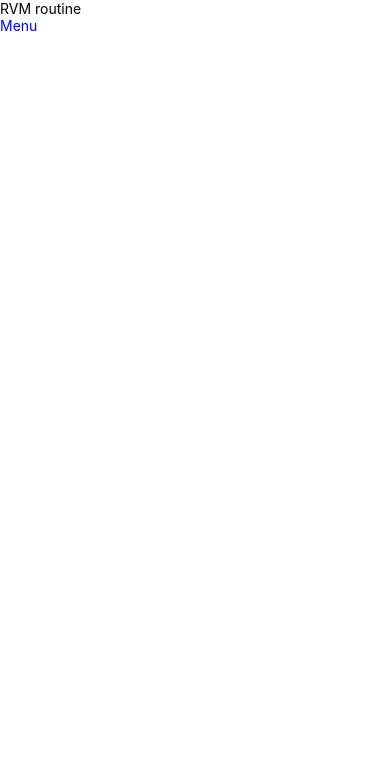
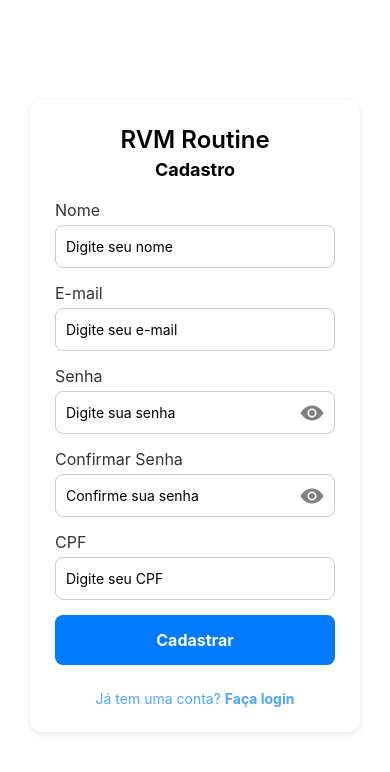
Before and after one commit to VanderleiaRibeiro/Tech-Academy-7, a React Native app in the folder frontend/: screen /Signup in a window 390 px wide. Shown: the top 772 px of the page. Built offline with nearby package versions, Linux system fonts and the light colour scheme.

Commit message:
feat(signup): criar tela de cadastro com campos de nome, e-mail, senha, confirmar senha e CPF

```diff
--- a/frontend/App.js
+++ b/frontend/App.js
@@ -1,5 +1,6 @@
-import Cabecalho from "./src/components/Cabecalho";
+import React from "react";
+import Signup from "./src/telas/Signup";
 
 export default function App() {
-  return <Cabecalho />;
+  return <Signup />;
 }
--- a/frontend/package.json
+++ b/frontend/package.json
@@ -14,6 +14,7 @@
     "@react-navigation/bottom-tabs": "^7.3.10",
     "@react-navigation/elements": "^2.3.8",
     "@react-navigation/native": "^7.1.6",
+    "@react-navigation/stack": "^7.4.8",
     "expo-blur": "~14.1.5",
     "expo-constants": "~17.1.7",
     "expo-font": "~13.3.2",
--- /dev/null
+++ b/frontend/src/telas/Signup.js
@@ -0,0 +1,134 @@
+import React, { useState } from "react";
+import {
+  View,
+  Text,
+  TextInput,
+  TouchableOpacity,
+  ScrollView,
+  KeyboardAvoidingView,
+  Platform,
+} from "react-native";
+import { Ionicons } from "@expo/vector-icons";
+import { signupStyles as styles } from "./signupStyles";
+
+export default function SignupScreen({ navigation }) {
+  const [nome, setNome] = useState("");
+  const [email, setEmail] = useState("");
+  const [senha, setSenha] = useState("");
+  const [confirmarSenha, setConfirmarSenha] = useState("");
+  const [cpf, setCpf] = useState("");
+  const [mostrarSenha, setMostrarSenha] = useState(false);
+  const [mostrarConfirmarSenha, setMostrarConfirmarSenha] = useState(false);
+
+  const handleSignup = () => {
+    if (senha !== confirmarSenha) {
+      alert("As senhas não coincidem!");
+      return;
+    }
+    console.log("Usuário cadastrado:", { nome, email, senha, cpf });
+    // integrar com backend aqui
+  };
+
+  return (
+    <KeyboardAvoidingView
+      style={{ flex: 1 }}
+      behavior={Platform.OS === "ios" ? "padding" : "height"}
+    >
+      <ScrollView
+        contentContainerStyle={styles.container}
+        keyboardShouldPersistTaps="handled"
+      >
+        <View style={styles.card}>
+          <Text style={styles.logo}>RVM Routine</Text>
+          <Text style={styles.title}>Cadastro</Text>
+
+          <View style={styles.inputWrapper}>
+            <Text style={styles.label}>Nome</Text>
+            <TextInput
+              style={styles.input}
+              placeholder="Digite seu nome"
+              value={nome}
+              onChangeText={setNome}
+            />
+          </View>
+
+          <View style={styles.inputWrapper}>
+            <Text style={styles.label}>E-mail</Text>
+            <TextInput
+              style={styles.input}
+              placeholder="Digite seu e-mail"
+              value={email}
+              onChangeText={setEmail}
+              keyboardType="email-address"
+              autoCapitalize="none"
+            />
+          </View>
+
+          <View style={styles.inputWrapper}>
+            <Text style={styles.label}>Senha</Text>
+            <View style={styles.passwordContainer}>
+              <TextInput
+                style={styles.inputPassword}
+                placeholder="Digite sua senha"
+                secureTextEntry={!mostrarSenha}
+                value={senha}
+                onChangeText={setSenha}
+              />
+              <TouchableOpacity onPress={() => setMostrarSenha(!mostrarSenha)}>
+                <Ionicons
+                  name={mostrarSenha ? "eye-off" : "eye"}
+                  size={24}
+                  color="gray"
+                />
+              </TouchableOpacity>
+            </View>
+          </View>
+
+          <View style={styles.inputWrapper}>
+            <Text style={styles.label}>Confirmar Senha</Text>
+            <View style={styles.passwordContainer}>
+              <TextInput
+                style={styles.inputPassword}
+                placeholder="Confirme sua senha"
+                secureTextEntry={!mostrarConfirmarSenha}
+                value={confirmarSenha}
+                onChangeText={setConfirmarSenha}
+              />
+              <TouchableOpacity
+                onPress={() => setMostrarConfirmarSenha(!mostrarConfirmarSenha)}
+              >
+                <Ionicons
+                  name={mostrarConfirmarSenha ? "eye-off" : "eye"}
+                  size={24}
+                  color="gray"
+                />
+              </TouchableOpacity>
+            </View>
+          </View>
+
+          <View style={styles.inputWrapper}>
+            <Text style={styles.label}>CPF</Text>
+            <TextInput
+              style={styles.input}
+              placeholder="Digite seu CPF"
+              value={cpf}
+              onChangeText={setCpf}
+              keyboardType="numeric"
+            />
+          </View>
+
+          <TouchableOpacity style={styles.button} onPress={handleSignup}>
+            <Text style={styles.buttonText}>Cadastrar</Text>
+          </TouchableOpacity>
+
+          <TouchableOpacity onPress={() => navigation.navigate("Login")}>
+            <Text style={styles.link}>
+              Já tem uma conta?{" "}
+              <Text style={{ fontWeight: "bold" }}>Faça login</Text>
+            </Text>
+          </TouchableOpacity>
+        </View>
+      </ScrollView>
+    </KeyboardAvoidingView>
+  );
+}
--- /dev/null
+++ b/frontend/src/telas/signupStyles.js
@@ -0,0 +1,99 @@
+import { StyleSheet } from "react-native";
+
+export const signupStyles = StyleSheet.create({
+  container: {
+    flex: 1,
+    justifyContent: "flex-start",
+    alignItems: "center",
+    paddingTop: 100,
+    paddingHorizontal: 30,
+    backgroundColor: "#fff",
+  },
+
+  card: {
+    width: "100%",
+    maxWidth: 400,
+    backgroundColor: "#fff",
+    borderRadius: 12,
+    padding: 25,
+    shadowColor: "#000",
+    shadowOffset: { width: 0, height: 2 },
+    shadowOpacity: 0.1,
+    shadowRadius: 6,
+    elevation: 5,
+    marginBottom: 20,
+  },
+
+  logo: {
+    fontSize: 24,
+    fontWeight: "600",
+    textAlign: "center",
+    marginBottom: 5,
+  },
+
+  title: {
+    fontSize: 18,
+    fontWeight: "bold",
+    textAlign: "center",
+    marginBottom: 20,
+  },
+
+  label: {
+    fontSize: 16,
+    marginBottom: 5,
+    color: "#333",
+  },
+
+  inputWrapper: {
+    width: "100%",
+    marginBottom: 15,
+  },
+
+  input: {
+    width: "100%",
+    borderWidth: 1,
+    borderColor: "#ccc",
+    borderRadius: 8,
+    paddingHorizontal: 10,
+    paddingVertical: 12,
+    backgroundColor: "#fff",
+  },
+
+  passwordContainer: {
+    flexDirection: "row",
+    alignItems: "center",
+    borderWidth: 1,
+    borderColor: "#ccc",
+    borderRadius: 8,
+    paddingHorizontal: 10,
+    paddingVertical: 0,
+  },
+
+  inputPassword: {
+    flex: 1,
+    paddingVertical: 12,
+  },
+
+  button: {
+    width: "100%",
+    maxWidth: 400,
+    backgroundColor: "#007AFF",
+    paddingVertical: 15,
+    borderRadius: 8,
+    alignItems: "center",
+    marginBottom: 15,
+  },
+
+  buttonText: {
+    color: "#fff",
+    fontSize: 16,
+    fontWeight: "bold",
+  },
+
+  link: {
+    color: "#4DA6FF",
+    textAlign: "center",
+    fontSize: 14,
+    marginTop: 10,
+  },
+});
```
Also changed, not shown: frontend/src/navigation/AppNavigator.js (added, +16 -0 lines), 1 other file (tests, documents, lock files or other folders).
